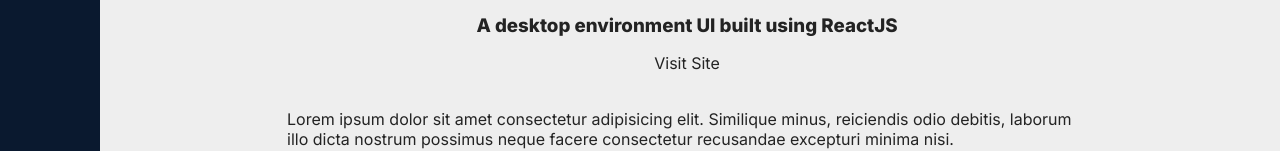
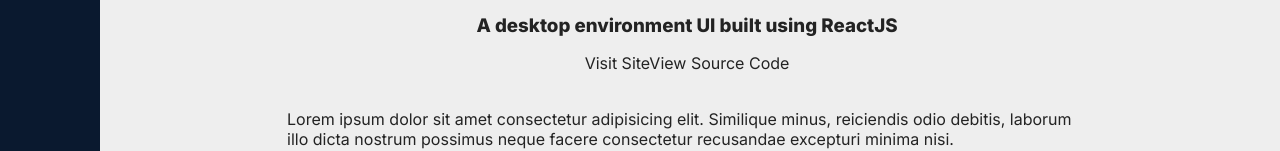
Before and after one commit to mart-anthony-stark/Mart-Anthony-Salazar-Developer-Portfolio, a Next.js app: page /projects/reactive-os in a window 1280 px wide. Shown: the part 567-718 px from the top of the page. Built offline with nearby package versions, Linux system fonts and the light colour scheme.

Commit message:
add source links

```diff
--- a/pages/projects/[projectName].tsx
+++ b/pages/projects/[projectName].tsx
@@ -41,7 +41,13 @@
           </div>
         </div>
         <h3>{project.subheading}</h3>
-        {project.link && <Link href={project.link}>Visit Site</Link>}
+
+        <div className="links">
+          {project.link && <Link href={project.link}>Visit Site</Link>}
+          {project.sourcecode && (
+            <Link href={project.sourcecode}>View Source Code</Link>
+          )}
+        </div>
         <p className={styles.description}>{project.description}</p>
       </div>
     </div>
```
